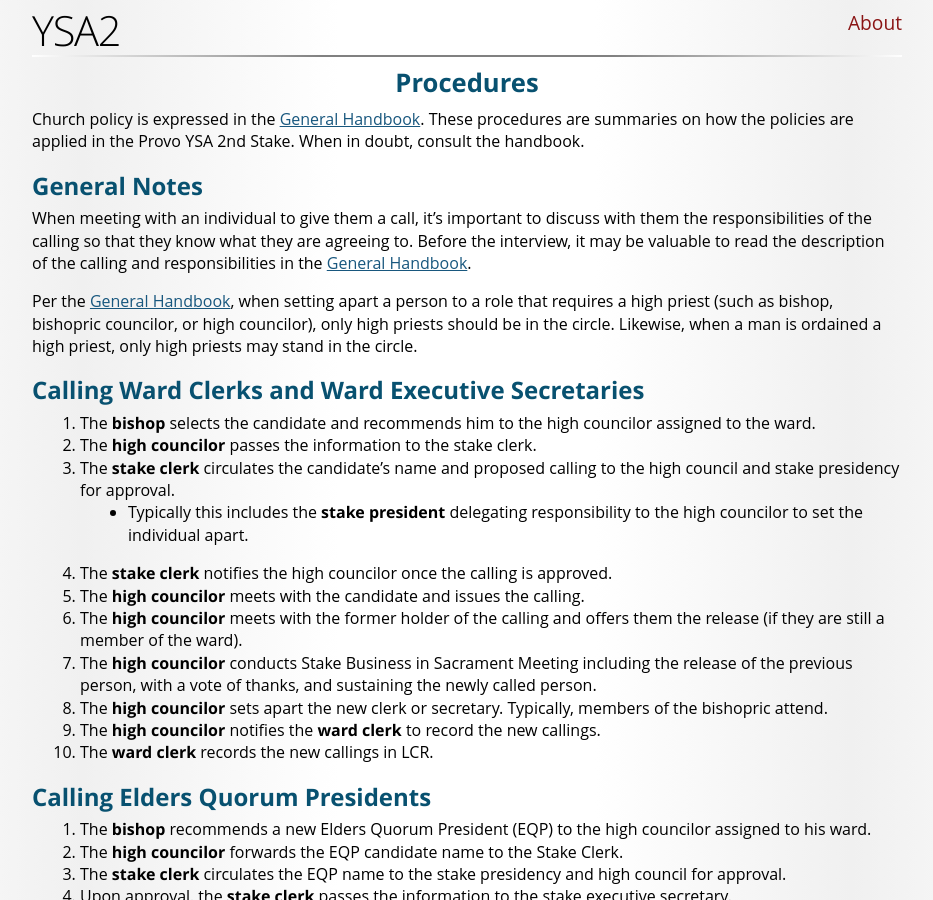
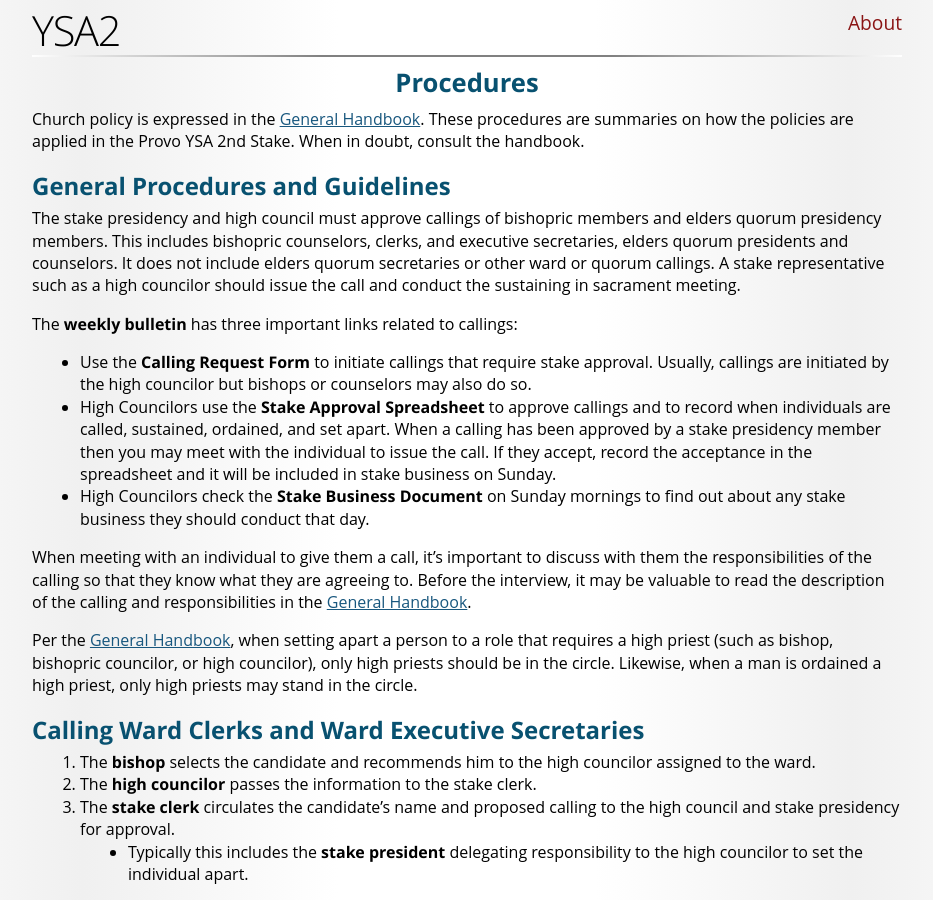
Before and after one commit to ProvoYsa2/Docs, a Jekyll site: the page built from procedures.md, in a window 1280 px wide and 900 px high. Shown: the whole window, without its empty margins (173-1106 px from the left). Built offline with Jekyll 4.4.1, drawn with Linux system fonts in a browser that asks for light colours; some web fonts are replaced.

Commit message:
Update procedures.

```diff
--- a/procedures.md
+++ b/procedures.md
@@ -3,7 +3,15 @@ title: Procedures
 ---
 Church policy is expressed in the [General Handbook](https://www.churchofjesuschrist.org/study/manual/general-handbook?lang=eng). These procedures are summaries on how the policies are applied in the Provo YSA 2nd Stake. When in doubt, consult the handbook.
 
-## General Notes
+## General Procedures and Guidelines
+
+The stake presidency and high council must approve callings of bishopric members and elders quorum presidency members. This includes bishopric counselors, clerks, and executive secretaries, elders quorum presidents and counselors. It does not include elders quorum secretaries or other ward or quorum callings. A stake representative such as a high councilor should issue the call and conduct the sustaining in sacrament meeting.
+
+The **weekly bulletin** has three important links related to callings:
+
+* Use the **Calling Request Form** to initiate callings that require stake approval. Usually, callings are initiated by the high councilor but bishops or counselors may also do so.
+* High Councilors use the **Stake Approval Spreadsheet** to approve callings and to record when individuals are called, sustained, ordained, and set apart. When a calling has been approved by a stake presidency member then you may meet with the individual to issue the call. If they accept, record the acceptance in the spreadsheet and it will be included in stake business on Sunday.
+* High Councilors check the **Stake Business Document** on Sunday mornings to find out about any stake business they should conduct that day.
 
 When meeting with an individual to give them a call, it's important to discuss with them the responsibilities of the calling so that they know what they are agreeing to. Before the interview, it may be valuable to read the description of the calling and responsibilities in the [General Handbook](https://www.churchofjesuschrist.org/study/manual/general-handbook?lang=eng).
 
```
